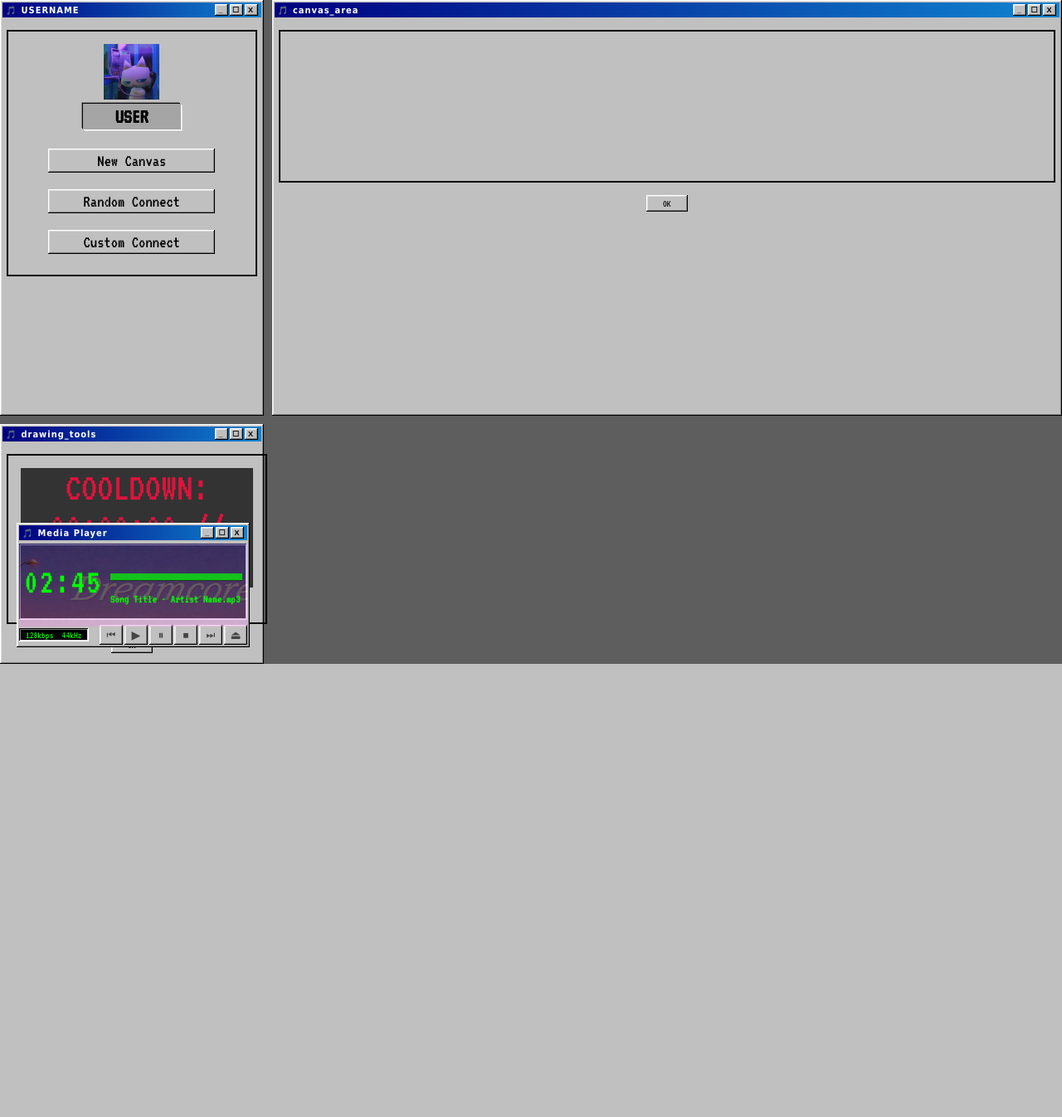
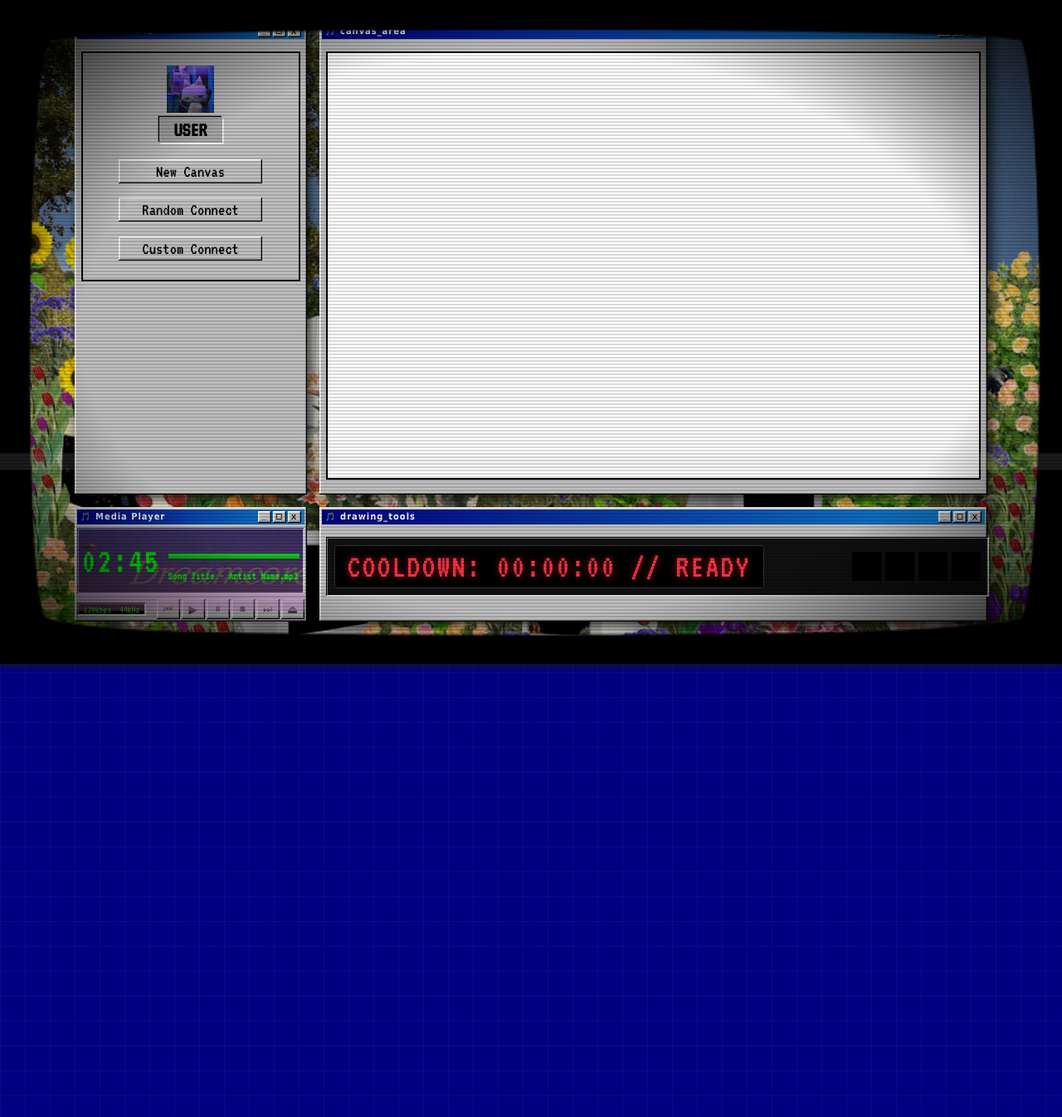
Before and after one commit to MrZahourek/shared-canvas-2, a PHP site: page /UI/canvas.html in a window 1280 px wide. Shown: the whole page at 83% size. Before the commit the page ends 800 px from the top, so only its background shows below. Run offline with PHP 8.4, Linux system fonts and the light colour scheme; a map, chart or similar area stays blank; some web fonts are replaced.

Commit message:
added crt effect

```diff
--- a/UI/canvas.html
+++ b/UI/canvas.html
@@ -14,11 +14,18 @@
     <link rel="stylesheet" href="css/grid.css">
     <link rel="stylesheet" href="css/window_content.css">
     <link rel="stylesheet" href="css/music.css">
+    <link rel="stylesheet" href="css/screen.css">
 
 </head>
 <body>
 
-<div id="grid_wrap">
+<!-- screen effect -->
+<div class="screen">
+    <img src="./images/bezel.png" alt="" class="bezel">
+    <div class="scan-bar">
+        <div class="scan"></div>
+    </div>
+    <div id="grid_wrap" class="content">
         <div class="window">
             <div class="window_header">
                 <span class="window_name">USERNAME</span>
@@ -41,9 +48,9 @@
                     <button class="window_btn">Custom Connect</button>
                 </div>
             </div>
-        <div class="window_footer">
-            <!--<button class="window_btn">OK</button>-->
-        </div>
+    <!--        <div class="window_footer">-->
+    <!--            &lt;!&ndash;<button class="window_btn">OK</button>&ndash;&gt;-->
+    <!--        </div>-->
         </div>
 
         <div class="window">
@@ -58,9 +65,9 @@
             <div class="window_content canvas_area">
                 <canvas id="main_canvas"></canvas>
             </div>
-        <div class="window_footer">
-            <button class="window_btn">OK</button>
-        </div>
+    <!--        <div class="window_footer">-->
+    <!--            <button class="window_btn">OK</button>-->
+    <!--        </div>-->
         </div>
 
         <div class="window music">
@@ -116,8 +123,9 @@
                     <input type="color" name="" id="">
                 </div>
             </div>
-        <div class="window_footer">
-            <button class="window_btn">OK</button>
+    <!--        <div class="window_footer">-->
+    <!--            <button class="window_btn">OK</button>-->
+    <!--        </div>-->
         </div>
     </div>
 </div>
--- a/UI/css/grid.css
+++ b/UI/css/grid.css
@@ -1,12 +1,43 @@
 * {
     margin: 0;
 }
+
 #grid_wrap {
-    width: 100vw;
-    height: 100vh;
+    width: 100%;
+    height: 100%;
+    display: grid;
+    /* Left column fixed width, right column flexible */
+    grid-template-columns: 280px 1fr;
+    /* Top row flexible, bottom row hugs its content */
+    grid-template-rows: 1fr auto;
+    gap: 15px;
 
-    display: grid;
-    grid-template-columns: 1fr 3fr;
-    grid-template-rows: 1.75fr 1fr;
-    gap: 10px;
+    /* This physically draws your layout! */
+    grid-template-areas:
+        "nav canvas"
+        "music tools";
 }
+
+/* Assigning the windows to their grid areas */
+.window:nth-child(1) { grid-area: nav; }
+.window:nth-child(2) {
+    grid-area: canvas;
+    display: flex;
+    flex-direction: column;
+}
+.window.music { grid-area: music; }
+.window:nth-child(4) { grid-area: tools; }
+
+/* Make the canvas stretch to fill its window */
+.canvas_area {
+    flex-grow: 1;
+    margin: 0;
+    padding: 0;
+    background-color: #fff; /* Placeholder for your actual canvas */
+    border: inset 2px #808080; /* Sunken border for the canvas */
+}
+#main_canvas {
+    width: 100%;
+    height: 100%;
+    display: block;
+}
--- a/UI/css/music.css
+++ b/UI/css/music.css
@@ -24,10 +24,10 @@
 
 /* --- MAIN WINDOW CONTAINER --- */
 .window.music {
-    position: fixed;
-    bottom: 20px;
-    left: 20px;
-    width: 275px;
+    /* position: fixed; */
+    /* bottom: 20px; */
+    /* left: 20px; */
+    width: 100%; /* Change width to 100% so it fills the grid column */
     background-color: var(--win98-bg);
     /* The main outer window border */
     box-shadow: var(--border-outset);
--- /dev/null
+++ b/UI/css/screen.css
@@ -0,0 +1,73 @@
+* {
+    padding: 0;
+    margin: 0;
+}
+
+body {
+    height: 100vh;
+    display: flex;
+    justify-content: center;
+    align-items: center;
+
+    background-color: var(--win98-blue);
+}
+
+.screen {
+    position: relative;
+    width: 100vw;
+    height: 100vh;
+    background-image: radial-gradient(transparent 60%, black);
+}
+
+.content, .scan {
+    position: absolute;
+    height: 100%;
+    width: 100%;
+    top: 0;
+}
+
+.content , .scan-bar{
+    z-index: -1;
+}
+
+.bezel {
+    box-shadow: 2px 2px 8px rgb(24, 24, 24);
+
+    position: absolute;
+    height: 100%;
+    width: 100%;
+    top: 0;
+    opacity: 50;
+}
+
+.scan-bar {
+    height: 100%;
+    animation: scan 1.5s infinite;
+}
+
+.scan {
+    height: 20px;
+    width: 100%;
+
+    background-color: rgba(196, 196, 196, 0.445);
+
+}
+
+@keyframes scan {
+    0% {
+        transform: translateY(0%);
+    }
+    100% {
+        transform: translateY(100%);
+        opacity: 0;
+    }
+}
+
+/* -- */
+.content {
+    background-image: url("../images/background.gif");
+    background-repeat: no-repeat;
+    background-size: 100%;
+
+    padding: 2% 7% 4% 7%;
+}
--- a/UI/css/window.css
+++ b/UI/css/window.css
@@ -6,23 +6,47 @@
     --border-inset: inset -1px -1px #fff, inset 1px 1px #0a0a0a, inset -2px -2px #dfdfdf, inset 2px 2px #808080;
 }
 
+* {
+    margin: 0;
+    box-sizing: border-box; /* Ensures padding doesn't break widths */
+}
+
 body {
-    background-color: #008080; /* Classic Windows 98 teal background */
-    height: 100vh;
-    margin: 0;
-    /* Turn off anti-aliasing for that crunchy 90s look */
+    /* Replace the plain teal with a dark, eerie grid background */
+    background-color: #05070a;
+    background-image:
+            linear-gradient(rgba(77, 243, 255, 0.05) 1px, transparent 1px),
+            linear-gradient(90deg, rgba(77, 243, 255, 0.05) 1px, transparent 1px);
+    background-size: 30px 30px;
+
+    /* Existing rules... */
     -webkit-font-smoothing: none;
     font-family: 'Pixelated MS Sans Serif', Tahoma, Arial, sans-serif;
     font-size: 12px;
 }
 
+/* --- THE CRT SCANLINES OVERLAY --- */
+body::after {
+    content: "";
+    position: fixed;
+    top: 0; left: 0; width: 100vw; height: 100vh;
+    background: linear-gradient(
+            to bottom,
+            rgba(255,255,255,0),
+            rgba(255,255,255,0) 50%,
+            rgba(0,0,0,0.15) 50%,
+            rgba(0,0,0,0.15)
+    );
+    background-size: 100% 4px;
+    pointer-events: none; /* Lets you click through the lines! */
+    z-index: 9999;
+}
+
 /* THE MAIN WINDOW */
 .window {
     background-color: var(--win98-bg);
-    width: auto;
     padding: 3px;
-    /* The magic Windows 98 outward bevel */
-    box-shadow: var(--border-outset);
+    box-shadow: var(--border-outset), 5px 5px 15px rgba(0,0,0,0.8); /* Added dark shadow */
 }
 
 /* THE TITLE BAR */
--- a/UI/css/window_content.css
+++ b/UI/css/window_content.css
@@ -116,20 +116,47 @@
 /* -- drawing_tools -- */
 .drawing_tools {
     display: flex;
-    justify-content: center;
-    align-items: stretch;
-    flex-direction: column;
-
-    width: 90%;
+    justify-content: space-between; /* Spreads timer and colors apart */
+    align-items: center;
+    flex-direction: row; /* Side-by-side */
+    width: 100%;
+    padding: 10px;
+    background: #111; /* Dark background for the control panel */
+    box-shadow: var(--border-inset);
+    border: none;
 }
 
 .draw_timer {
-    background-color: #333333;
-    color: crimson;
-    font-size: 3rem;
+    background-color: #000;
+    color: #ff3344; /* Eerie red */
+    font-size: 2.5rem;
+    padding: 5px 15px;
+    border: 1px solid #333;
+    border-radius: 3px;
+    /* Glow effect */
+    text-shadow: 0 0 8px rgba(255, 51, 68, 0.6);
+    letter-spacing: 2px;
 }
 
 .color_picks {
     display: flex;
-    flex-direction: row;
+    gap: 5px;
 }
+
+/* Style the color inputs to look like hardware buttons */
+.color_picks input[type="color"] {
+    appearance: none;
+    -webkit-appearance: none;
+    width: 35px;
+    height: 35px;
+    border: none;
+    padding: 0;
+    box-shadow: var(--border-outset);
+    cursor: crosshair;
+}
+.color_picks input[type="color"]::-webkit-color-swatch-wrapper {
+    padding: 0;
+}
+.color_picks input[type="color"]::-webkit-color-swatch {
+    border: 1px solid #000;
+}
```
Also changed, not shown: UI/screen.html (added, +87 -0 lines), UI/images/background.gif (added), UI/images/bezel.png (added). Lines whose indentation alone changed are shown as unchanged.
